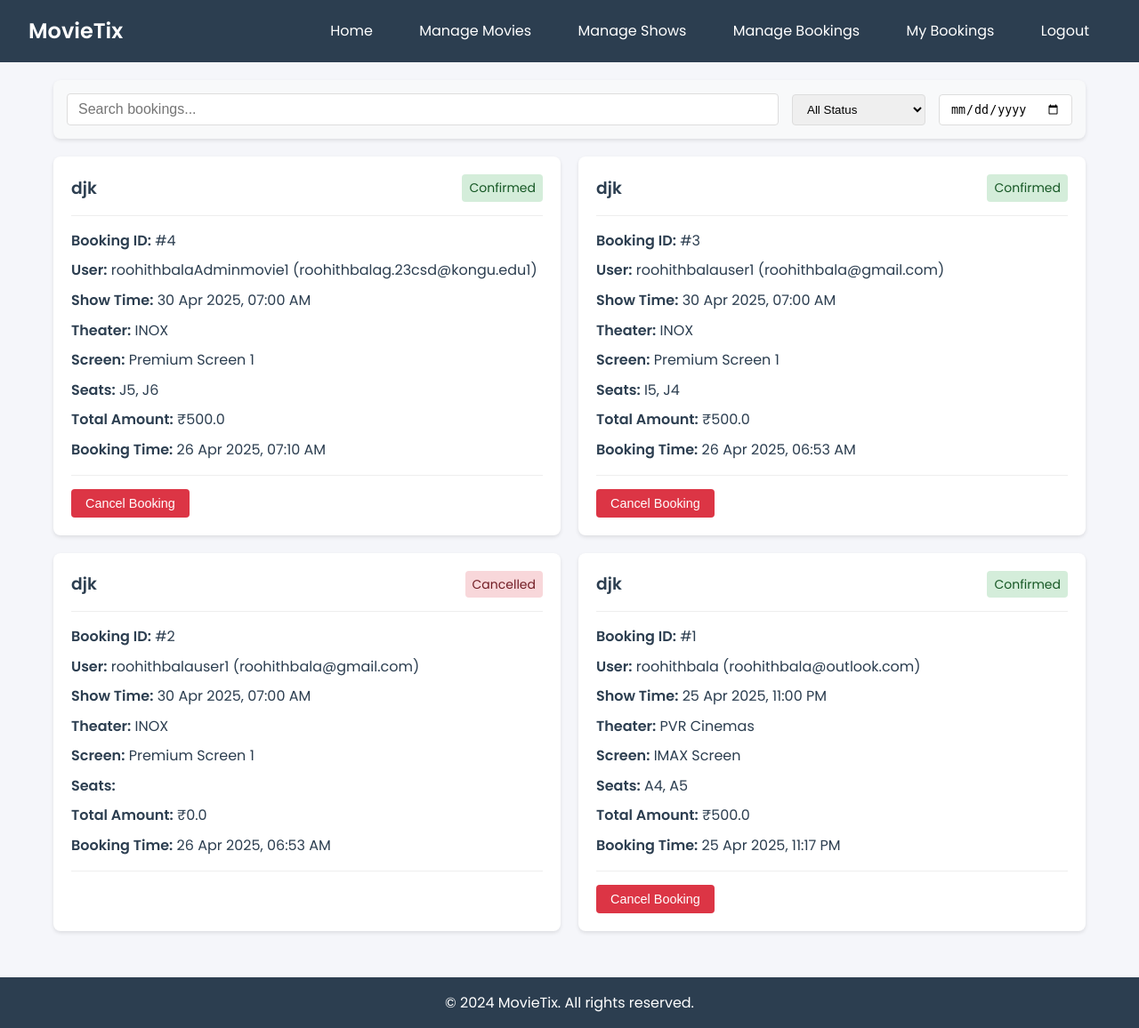
After one commit to Ponkanimozhi-Sakthivel/movieticketbooking, a Flask app: page /admin/bookings in a window 1280 px wide. The commit adds this page. Shown: the whole page at 89% size. Run offline with Flask 2, Linux system fonts and the light colour scheme; a user stored in the database is signed in; data comes from the database, SQL or seed files in the repository.

Commit message:
Added Manage Booking to Admin Side

```diff
--- a/app.py
+++ b/app.py
@@ -602,6 +602,98 @@ def initialize_seats_for_show(show_id):
         print(f"Error initializing seats: {str(e)}")
         return False
 
+@app.route('/admin/bookings')
+def admin_bookings():
+    if not session.get('is_admin'):
+        flash('Unauthorized access', 'danger')
+        return redirect(url_for('login'))
+
+    # Get all bookings with joined data
+    bookings = Booking.query\
+        .join(Show)\
+        .join(Movie)\
+        .join(Screen)\
+        .join(Theater)\
+        .join(User)\
+        .order_by(Booking.booking_time.desc())\
+        .all()
+
+    # Group bookings by movie
+    bookings_by_movie = {}
+    for booking in bookings:
+        movie_title = booking.show.movie.title
+        if movie_title not in bookings_by_movie:
+            bookings_by_movie[movie_title] = {
+                'bookings': [],
+                'total_amount': 0,
+                'total_seats': 0
+            }
+        bookings_by_movie[movie_title]['bookings'].append(booking)
+        bookings_by_movie[movie_title]['total_amount'] += booking.show.price * len(booking.seats)
+        bookings_by_movie[movie_title]['total_seats'] += len(booking.seats)
+
+    # Group by theater
+    bookings_by_theater = {}
+    for booking in bookings:
+        theater_name = booking.show.screen.theater.name
+        if theater_name not in bookings_by_theater:
+            bookings_by_theater[theater_name] = {
+                'bookings': [],
+                'total_amount': 0,
+                'total_seats': 0
+            }
+        bookings_by_theater[theater_name]['bookings'].append(booking)
+        bookings_by_theater[theater_name]['total_amount'] += booking.show.price * len(booking.seats)
+        bookings_by_theater[theater_name]['total_seats'] += len(booking.seats)
+
+    # Group by date
+    bookings_by_date = {}
+    for booking in bookings:
+        booking_date = booking.show.show_time.date()
+        if booking_date not in bookings_by_date:
+            bookings_by_date[booking_date] = {
+                'bookings': [],
+                'total_amount': 0,
+                'total_seats': 0
+            }
+        bookings_by_date[booking_date]['bookings'].append(booking)
+        bookings_by_date[booking_date]['total_amount'] += booking.show.price * len(booking.seats)
+        bookings_by_date[booking_date]['total_seats'] += len(booking.seats)
+
+    return render_template('admin/bookings.html',
+                         bookings=bookings,
+                         bookings_by_movie=bookings_by_movie,
+                         bookings_by_theater=bookings_by_theater,
+                         bookings_by_date=bookings_by_date)
+
+@app.route('/admin/bookings/cancel/<int:booking_id>')
+def admin_cancel_booking(booking_id):
+    if not session.get('is_admin'):
+        flash('Unauthorized access', 'danger')
+        return redirect(url_for('login'))
+
+    booking = Booking.query.get_or_404(booking_id)
+
+    try:
+        # Update booking status
+        booking.status = 'Cancelled'
+
+        # Release the seats
+        for seat in booking.seats:
+            seat.status = 'Available'
+            seat.booking_id = None
+
+        # Update show's available seats
+        booking.show.available_seats += len(booking.seats)
+
+        db.session.commit()
+        flash('Booking cancelled successfully', 'success')
+    except Exception as e:
+        db.session.rollback()
+        flash('Error cancelling booking', 'danger')
+
+    return redirect(url_for('admin_bookings'))
+
 # Authentication routes
 @app.route('/login', methods=['GET', 'POST'])
 def login():
--- /dev/null
+++ b/templates/admin/bookings.html
@@ -0,0 +1,501 @@
+{% extends "base.html" %}
+
+{% block title %}Booking Management - Admin{% endblock %}
+
+{% block content %}
+<div class="admin-dashboard">
+    <!-- Search and Filter Controls -->
+    <div class="search-controls">
+        <input type="text" id="searchInput" placeholder="Search bookings..." class="search-input">
+        <select id="statusFilter" class="filter-select">
+            <option value="all">All Status</option>
+            <option value="Confirmed">Confirmed</option>
+            <option value="Cancelled">Cancelled</option>
+        </select>
+        <input type="date" id="dateFilter" class="filter-input">
+    </div>
+
+
+    <!-- All Bookings Tab -->
+    <div class="tab-content active" id="all-bookings">
+        <div class="bookings-list">
+            {% for booking in bookings %}
+            <div class="booking-card" data-status="{{ booking.status }}" data-date="{{ booking.show.show_time.strftime('%Y-%m-%d') }}">
+                <div class="booking-header">
+                    <h3>{{ booking.show.movie.title }}</h3>
+                    <span class="status {{ booking.status.lower() }}">{{ booking.status }}</span>
+                </div>
+
+                <div class="booking-details">
+                    <p><strong>Booking ID:</strong> #{{ booking.id }}</p>
+                    <p><strong>User:</strong> {{ booking.user.username }} ({{ booking.user.email }})</p>
+                    <p><strong>Show Time:</strong> {{ booking.show.show_time.strftime('%d %b %Y, %I:%M %p') }}</p>
+                    <p><strong>Theater:</strong> {{ booking.show.screen.theater.name }}</p>
+                    <p><strong>Screen:</strong> {{ booking.show.screen.name }}</p>
+                    <p><strong>Seats:</strong>
+                        {% for seat in booking.seats %}
+                            {{ seat.seat_number }}{% if not loop.last %}, {% endif %}
+                        {% endfor %}
+                    </p>
+                    <p><strong>Total Amount:</strong> ₹{{ booking.show.price * booking.seats|length }}</p>
+                    <p><strong>Booking Time:</strong> {{ booking.booking_time.strftime('%d %b %Y, %I:%M %p') }}</p>
+                </div>
+
+                <div class="booking-actions">
+                    {% if booking.status == 'Confirmed' %}
+                    <button onclick="cancelBooking('{{ booking.id }}')" class="btn btn-danger">Cancel Booking</button>
+                    {% endif %}
+                </div>
+            </div>
+            {% endfor %}
+        </div>
+    </div>
+
+    <!-- By Movie Tab -->
+    <div class="tab-content" id="by-movie">
+        {% for movie, data in bookings_by_movie.items() %}
+        <div class="group-section">
+            <div class="group-header">
+                <h3>{{ movie }}</h3>
+                <div class="group-stats">
+                    <span>Total Bookings: {{ data.bookings|length }}</span>
+                    <span>Total Seats: {{ data.total_seats }}</span>
+                    <span>Total Revenue: ₹{{ "%.2f"|format(data.total_amount) }}</span>
+                </div>
+            </div>
+            <div class="bookings-list">
+                {% for booking in data.bookings %}
+                <div class="booking-card" data-status="{{ booking.status }}" data-date="{{ booking.show.show_time.strftime('%Y-%m-%d') }}">
+                    <div class="booking-header">
+                        <h3>{{ booking.show.movie.title }}</h3>
+                        <span class="status {{ booking.status.lower() }}">{{ booking.status }}</span>
+                    </div>
+
+                    <div class="booking-details">
+                        <p><strong>Booking ID:</strong> #{{ booking.id }}</p>
+                        <p><strong>User:</strong> {{ booking.user.username }} ({{ booking.user.email }})</p>
+                        <p><strong>Show Time:</strong> {{ booking.show.show_time.strftime('%d %b %Y, %I:%M %p') }}</p>
+                        <p><strong>Theater:</strong> {{ booking.show.screen.theater.name }}</p>
+                        <p><strong>Screen:</strong> {{ booking.show.screen.name }}</p>
+                        <p><strong>Seats:</strong>
+                            {% for seat in booking.seats %}
+                                {{ seat.seat_number }}{% if not loop.last %}, {% endif %}
+                            {% endfor %}
+                        </p>
+                        <p><strong>Total Amount:</strong> ₹{{ booking.show.price * booking.seats|length }}</p>
+                        <p><strong>Booking Time:</strong> {{ booking.booking_time.strftime('%d %b %Y, %I:%M %p') }}</p>
+                    </div>
+
+                    <div class="booking-actions">
+                        {% if booking.status == 'Confirmed' %}
+                        <button onclick="cancelBooking('{{ booking.id }}')" class="btn btn-danger">Cancel Booking</button>
+                        {% endif %}
+                    </div>
+                </div>
+                {% endfor %}
+            </div>
+        </div>
+        {% endfor %}
+    </div>
+
+    <!-- By Theater Tab -->
+    <div class="tab-content" id="by-theater">
+        {% for theater, data in bookings_by_theater.items() %}
+        <div class="group-section">
+            <div class="group-header">
+                <h3>{{ theater }}</h3>
+                <div class="group-stats">
+                    <span>Total Bookings: {{ data.bookings|length }}</span>
+                    <span>Total Seats: {{ data.total_seats }}</span>
+                    <span>Total Revenue: ₹{{ "%.2f"|format(data.total_amount) }}</span>
+                </div>
+            </div>
+            <div class="bookings-list">
+                {% for booking in data.bookings %}
+                <div class="booking-card" data-status="{{ booking.status }}" data-date="{{ booking.show.show_time.strftime('%Y-%m-%d') }}">
+                    <div class="booking-header">
+                        <h3>{{ booking.show.movie.title }}</h3>
+                        <span class="status {{ booking.status.lower() }}">{{ booking.status }}</span>
+                    </div>
+
+                    <div class="booking-details">
+                        <p><strong>Booking ID:</strong> #{{ booking.id }}</p>
+                        <p><strong>User:</strong> {{ booking.user.username }} ({{ booking.user.email }})</p>
+                        <p><strong>Show Time:</strong> {{ booking.show.show_time.strftime('%d %b %Y, %I:%M %p') }}</p>
+                        <p><strong>Theater:</strong> {{ booking.show.screen.theater.name }}</p>
+                        <p><strong>Screen:</strong> {{ booking.show.screen.name }}</p>
+                        <p><strong>Seats:</strong>
+                            {% for seat in booking.seats %}
+                                {{ seat.seat_number }}{% if not loop.last %}, {% endif %}
+                            {% endfor %}
+                        </p>
+                        <p><strong>Total Amount:</strong> ₹{{ booking.show.price * booking.seats|length }}</p>
+                        <p><strong>Booking Time:</strong> {{ booking.booking_time.strftime('%d %b %Y, %I:%M %p') }}</p>
+                    </div>
+
+                    <div class="booking-actions">
+                        {% if booking.status == 'Confirmed' %}
+                        <button onclick="cancelBooking('{{ booking.id }}')" class="btn btn-danger">Cancel Booking</button>
+                        {% endif %}
+                    </div>
+                </div>
+                {% endfor %}
+            </div>
+        </div>
+        {% endfor %}
+    </div>
+
+    <!-- By Date Tab -->
+    <div class="tab-content" id="by-date">
+        {% for date, data in bookings_by_date.items()|sort(reverse=true) %}
+        <div class="group-section">
+            <div class="group-header">
+                <h3>{{ date.strftime('%d %B %Y') }}</h3>
+                <div class="group-stats">
+                    <span>Total Bookings: {{ data.bookings|length }}</span>
+                    <span>Total Seats: {{ data.total_seats }}</span>
+                    <span>Total Revenue: ₹{{ "%.2f"|format(data.total_amount) }}</span>
+                </div>
+            </div>
+            <div class="bookings-list">
+                {% for booking in data.bookings %}
+                <div class="booking-card" data-status="{{ booking.status }}" data-date="{{ booking.show.show_time.strftime('%Y-%m-%d') }}">
+                    <div class="booking-header">
+                        <h3>{{ booking.show.movie.title }}</h3>
+                        <span class="status {{ booking.status.lower() }}">{{ booking.status }}</span>
+                    </div>
+
+                    <div class="booking-details">
+                        <p><strong>Booking ID:</strong> #{{ booking.id }}</p>
+                        <p><strong>User:</strong> {{ booking.user.username }} ({{ booking.user.email }})</p>
+                        <p><strong>Show Time:</strong> {{ booking.show.show_time.strftime('%d %b %Y, %I:%M %p') }}</p>
+                        <p><strong>Theater:</strong> {{ booking.show.screen.theater.name }}</p>
+                        <p><strong>Screen:</strong> {{ booking.show.screen.name }}</p>
+                        <p><strong>Seats:</strong>
+                            {% for seat in booking.seats %}
+                                {{ seat.seat_number }}{% if not loop.last %}, {% endif %}
+                            {% endfor %}
+                        </p>
+                        <p><strong>Total Amount:</strong> ₹{{ booking.show.price * booking.seats|length }}</p>
+                        <p><strong>Booking Time:</strong> {{ booking.booking_time.strftime('%d %b %Y, %I:%M %p') }}</p>
+                    </div>
+
+                    <div class="booking-actions">
+                        {% if booking.status == 'Confirmed' %}
+                        <button onclick="cancelBooking('{{ booking.id }}')" class="btn btn-danger">Cancel Booking</button>
+                        {% endif %}
+                    </div>
+                </div>
+                {% endfor %}
+            </div>
+        </div>
+        {% endfor %}
+    </div>
+</div>
+{% endblock %}
+
+{% block extra_css %}
+<style>
+.admin-container {
+    max-width: 1200px;
+    margin: 0 auto;
+    padding: 20px;
+}
+
+.admin-header {
+    display: flex;
+    justify-content: space-between;
+    align-items: center;
+    margin-bottom: 20px;
+    padding: 20px;
+    background-color: #f8f9fa;
+    border-radius: 8px;
+}
+
+.filter-controls {
+    display: flex;
+    gap: 10px;
+}
+
+.filter-controls select,
+.filter-controls input {
+    padding: 8px;
+    border: 1px solid #ddd;
+    border-radius: 4px;
+}
+
+.bookings-list {
+    display: grid;
+    grid-template-columns: repeat(auto-fill, minmax(400px, 1fr));
+    gap: 20px;
+    margin-top: 20px;
+}
+
+.booking-card {
+    background: white;
+    border-radius: 8px;
+    padding: 20px;
+    box-shadow: 0 2px 4px rgba(0,0,0,0.1);
+}
+
+.booking-header {
+    display: flex;
+    justify-content: space-between;
+    align-items: center;
+    margin-bottom: 15px;
+    padding-bottom: 15px;
+    border-bottom: 1px solid #eee;
+}
+
+.booking-header h3 {
+    margin: 0;
+    color: #2c3e50;
+}
+
+.status {
+    padding: 4px 8px;
+    border-radius: 4px;
+    font-size: 0.875rem;
+}
+
+.status.confirmed {
+    background-color: #d4edda;
+    color: #155724;
+}
+
+.status.cancelled {
+    background-color: #f8d7da;
+    color: #721c24;
+}
+
+.booking-details p {
+    margin: 8px 0;
+    color: #2c3e50;
+}
+
+.booking-actions {
+    margin-top: 15px;
+    padding-top: 15px;
+    border-top: 1px solid #eee;
+}
+
+.btn {
+    padding: 8px 16px;
+    border-radius: 4px;
+    border: none;
+    cursor: pointer;
+    font-size: 0.9rem;
+}
+
+.btn-danger {
+    background-color: #dc3545;
+    color: white;
+}
+
+.btn-danger:hover {
+    background-color: #c82333;
+}
+
+.search-controls {
+    display: flex;
+    gap: 15px;
+    margin-bottom: 20px;
+    padding: 15px;
+    background-color: #f8f9fa;
+    border-radius: 8px;
+    box-shadow: 0 2px 4px rgba(0,0,0,0.1);
+    align-items: center;
+    flex-wrap: wrap;
+}
+
+.search-input {
+    flex: 1;
+    padding: 8px 12px;
+    border: 1px solid #ddd;
+    border-radius: 4px;
+    font-size: 1rem;
+}
+
+.filter-select, .filter-input {
+    padding: 8px 12px;
+    border: 1px solid #ddd;
+    border-radius: 4px;
+    min-width: 150px;
+}
+
+.search-input:focus, .filter-select:focus, .filter-input:focus {
+    outline: none;
+    border-color: #3498db;
+    box-shadow: 0 0 0 2px rgba(52,152,219,0.2);
+}
+
+.no-results {
+    grid-column: 1 / -1;
+    background: white;
+    padding: 20px;
+    border-radius: 8px;
+    text-align: center;
+    color: #666;
+    box-shadow: 0 2px 4px rgba(0,0,0,0.1);
+}
+
+@media (max-width: 768px) {
+    .search-controls {
+        flex-direction: column;
+    }
+
+    .search-input,
+    .filter-select,
+    .filter-input {
+        width: 100%;
+    }
+}
+
+.tab-navigation {
+    display: flex;
+    gap: 10px;
+    margin: 20px 0;
+}
+
+.tab-btn {
+    padding: 10px 20px;
+    border: none;
+    border-radius: 4px;
+    background: #f0f0f0;
+    cursor: pointer;
+    transition: all 0.3s;
+}
+
+.tab-btn.active {
+    background: #3498db;
+    color: white;
+}
+
+.tab-content {
+    display: none;
+}
+
+.tab-content.active {
+    display: block;
+}
+
+.group-section {
+    background: white;
+    padding: 20px;
+    border-radius: 8px;
+    margin-bottom: 20px;
+    box-shadow: 0 2px 4px rgba(0,0,0,0.1);
+}
+
+.group-section h3 {
+    margin-bottom: 15px;
+    padding-bottom: 10px;
+    border-bottom: 1px solid #dee2e6;
+}
+
+.group-header {
+    display: flex;
+    justify-content: space-between;
+    align-items: center;
+    margin-bottom: 20px;
+    padding-bottom: 10px;
+    border-bottom: 2px solid #3498db;
+}
+
+.group-stats {
+    display: flex;
+    gap: 20px;
+}
+
+.group-stats span {
+    padding: 4px 12px;
+    background: #f8f9fa;
+    border-radius: 4px;
+    font-size: 0.9rem;
+    color: #2c3e50;
+}
+</style>
+{% endblock %}
+
+{% block extra_js %}
+<script>
+document.addEventListener('DOMContentLoaded', function() {
+    const searchInput = document.getElementById('searchInput');
+    const statusFilter = document.getElementById('statusFilter');
+    const dateFilter = document.getElementById('dateFilter');
+    const tabButtons = document.querySelectorAll('.tab-btn');
+    const tabContents = document.querySelectorAll('.tab-content');
+
+    // Tab switching
+    tabButtons.forEach(button => {
+        button.addEventListener('click', () => {
+            const tabId = button.dataset.tab;
+
+            // Update active states
+            tabButtons.forEach(btn => btn.classList.remove('active'));
+            tabContents.forEach(content => content.classList.remove('active'));
+
+            button.classList.add('active');
+            document.getElementById(tabId).classList.add('active');
+
+            // Reapply filters
+            filterBookings();
+        });
+    });
+
+    function filterBookings() {
+        const searchTerm = searchInput.value.toLowerCase();
+        const status = statusFilter.value.toLowerCase();
+        const date = dateFilter.value;
+        const activeTab = document.querySelector('.tab-content.active');
+        const cards = activeTab.querySelectorAll('.booking-card');
+
+        cards.forEach(card => {
+            let showCard = true;
+
+            // Search filter
+            if (searchTerm) {
+                const searchableText = card.textContent.toLowerCase();
+                if (!searchableText.includes(searchTerm)) {
+                    showCard = false;
+                }
+            }
+
+            // Status filter
+            if (status !== 'all' && card.dataset.status.toLowerCase() !== status) {
+                showCard = false;
+            }
+
+            // Date filter
+            if (date && card.dataset.date !== date) {
+                showCard = false;
+            }
+
+            card.style.display = showCard ? 'block' : 'none';
+        });
+
+        // Update group sections visibility
+        const groupSections = activeTab.querySelectorAll('.group-section');
+        groupSections.forEach(section => {
+            const visibleCards = section.querySelectorAll('.booking-card[style="display: block"]');
+            section.style.display = visibleCards.length > 0 ? 'block' : 'none';
+        });
+    }
+
+    // Event listeners
+    searchInput.addEventListener('input', filterBookings);
+    statusFilter.addEventListener('change', filterBookings);
+    dateFilter.addEventListener('input', filterBookings);
+
+    // Initialize
+    filterBookings();
+});
+
+// Booking cancellation
+function cancelBooking(bookingId) {
+    if (confirm('Are you sure you want to cancel this booking?')) {
+        window.location.href = `/admin/bookings/cancel/${bookingId}`;
+    }
+}
+</script>
+{% endblock %}
--- a/templates/base.html
+++ b/templates/base.html
@@ -18,6 +18,7 @@
             {% if session.get('is_admin') %}
                 <a href="{{ url_for('admin_movies') }}">Manage Movies</a>
                 <a href="{{ url_for('admin_shows') }}">Manage Shows</a>
+                <a href="{{ url_for('admin_bookings') }}">Manage Bookings</a>
             {% endif %}
             {% if session.get('user_id') %}
                 <a href="{{ url_for('dashboard') }}">My Bookings</a>
```
